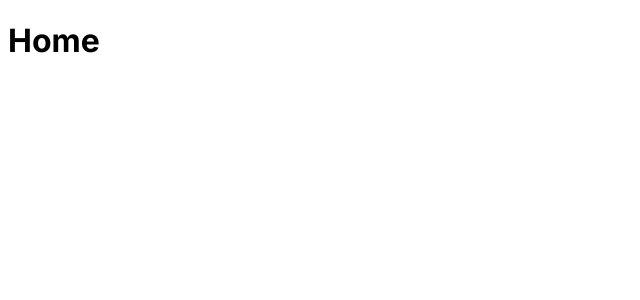
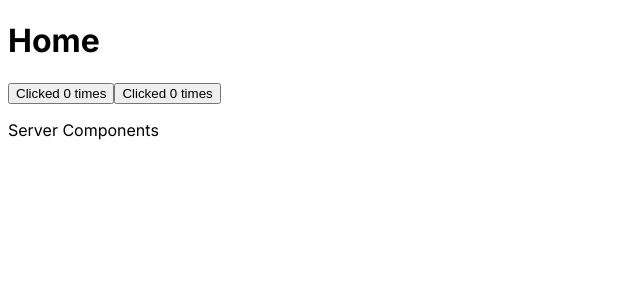
Before and after one commit to Kidongg/nextsjs-study, a Next.js app: page / in a window 1280 px wide. Shown: the top 300 px of the page, without its empty margins (0-640 px from the left). Built offline with nearby package versions, Linux system fonts and the light colour scheme.

Commit message:
client components

```diff
--- /dev/null
+++ b/app/another-button.tsx
@@ -0,0 +1,11 @@
+import { useState } from "react";
+
+const AnotherButton = () => {
+  const [count, setCount] = useState(0);
+
+  return (
+    <button onClick={() => setCount(count - 1)}>Clicked {count} times</button>
+  );
+};
+
+export default AnotherButton;
--- /dev/null
+++ b/app/button.tsx
@@ -0,0 +1,21 @@
+"use client";
+
+import { useState } from "react";
+import AnotherButton from "./another-button";
+
+const Button = ({ children }: any) => {
+  const [count, setCount] = useState(0);
+
+  return (
+    <div>
+      {/* 클라이언트 컴포넌트 */}
+      <button onClick={() => setCount(count + 1)}>Clicked {count} times</button>
+      {/* 클라이언트 컴포넌트 */}
+      <AnotherButton />
+      {/* 서버 컴포넌트 */}
+      {children}
+    </div>
+  );
+};
+
+export default Button;
--- a/app/page.tsx
+++ b/app/page.tsx
@@ -1,8 +1,14 @@
-const Home = async ({ params, searchParams }: any) => {
-  console.log("params:", params);
-  console.log("searchParams: ", searchParams);
+import Button from "./button";
 
-  return <h1>Home</h1>;
+const Home = async () => {
+  return (
+    <div>
+      <h1>Home</h1>
+      <Button>
+        <p>Server Components</p>
+      </Button>
+    </div>
+  );
 };
 
 export default Home;
```
